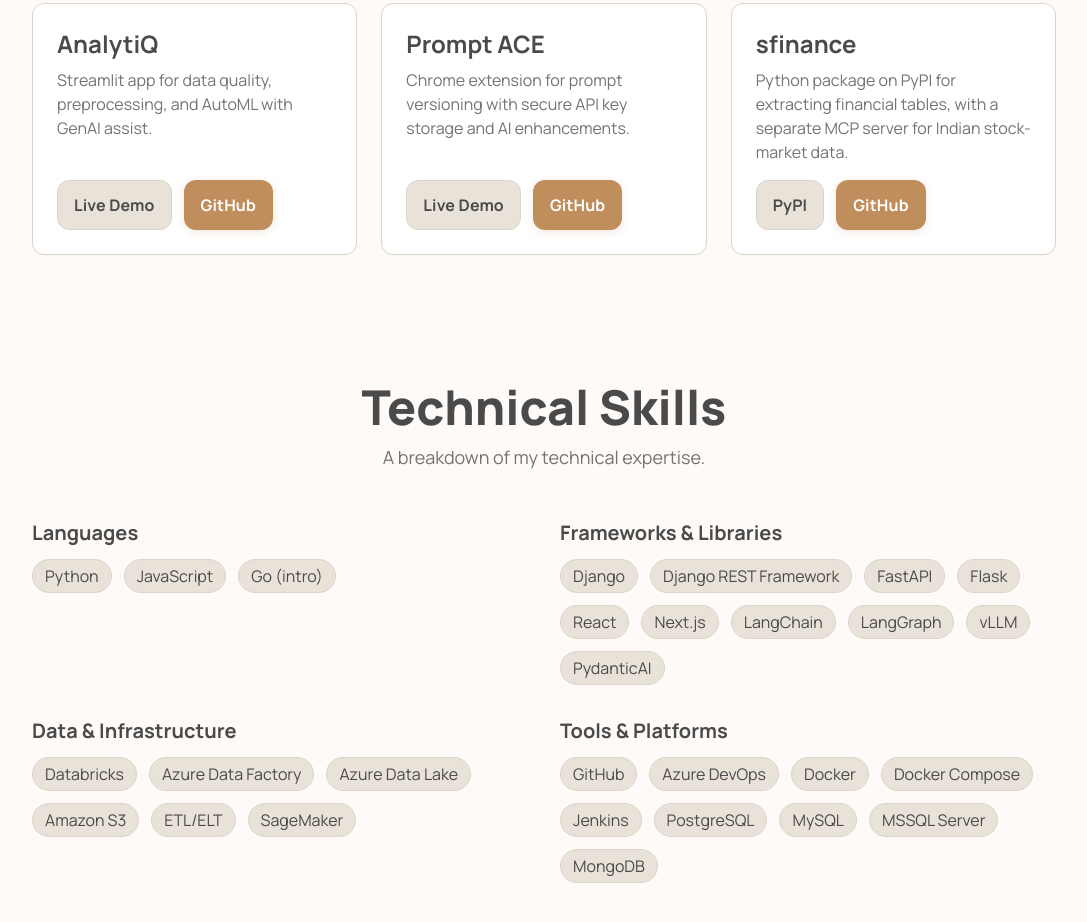
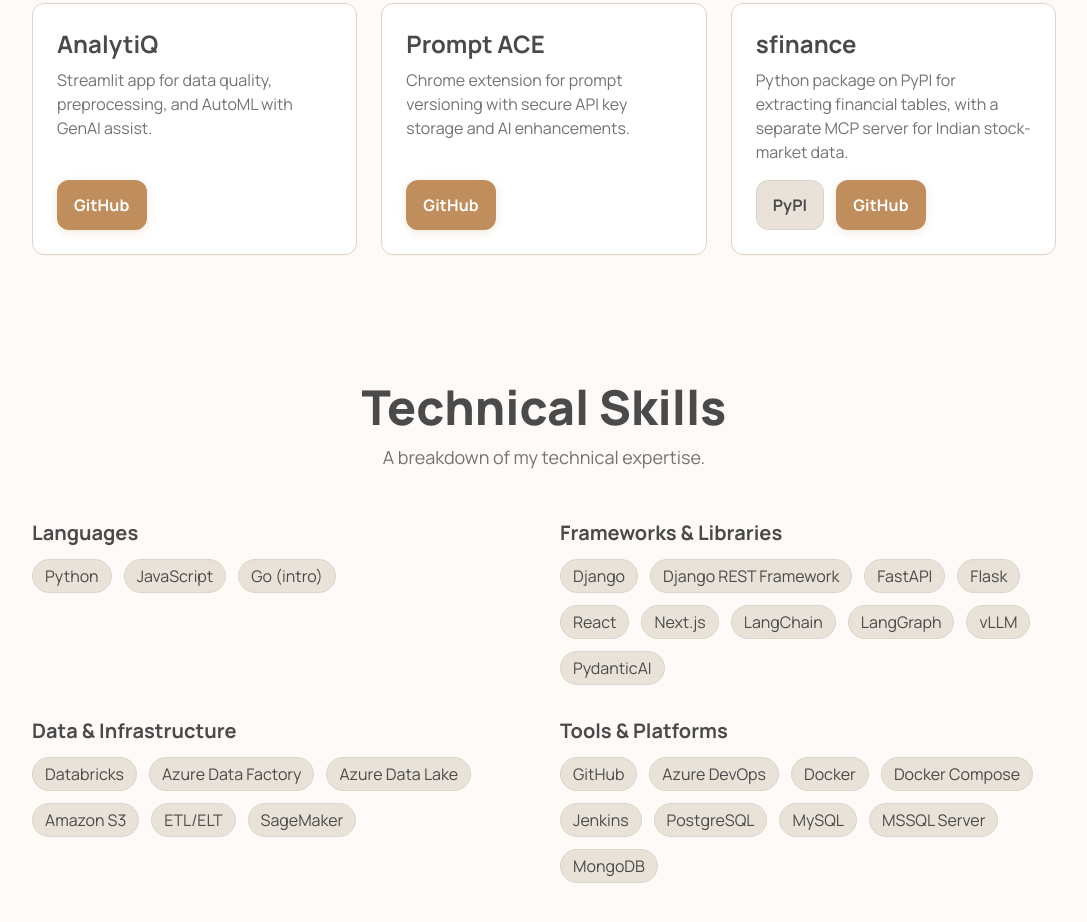
Before and after one commit to shivakharbanda/shiva-kharbanda-resume, a plain HTML site: page index.html in a window 1280 px wide. Shown: the part 2513-3435 px from the top of the page, without its empty margins (96-1183 px from the left). Drawn offline with nearby package versions, Linux system fonts and the light colour scheme.

Commit message:
Update index.html

```diff
--- a/index.html
+++ b/index.html
@@ -372,7 +372,6 @@
             <h3 class="text-2xl font-semibold">AnalytiQ</h3>
             <p class="muted mt-2">Streamlit app for data quality, preprocessing, and AutoML with GenAI assist.</p>
             <div class="mt-auto flex gap-3 pt-4">
-              <a href="#" target="_blank" class="btn btn-secondary">Live Demo</a>
               <a href="https://github.com/shivakharbanda/AnalytiQ" target="_blank" class="btn btn-primary">GitHub</a>
             </div>
           </article>
@@ -382,7 +381,7 @@
             <h3 class="text-2xl font-semibold">Prompt ACE</h3>
             <p class="muted mt-2">Chrome extension for prompt versioning with secure API key storage and AI enhancements.</p>
             <div class="mt-auto flex gap-3 pt-4">
-              <a href="#" target="_blank" class="btn btn-secondary">Live Demo</a>
+
               <a href="https://github.com/shivakharbanda/Prompt-ACE" target="_blank" class="btn btn-primary">GitHub</a>
             </div>
           </article>
```
